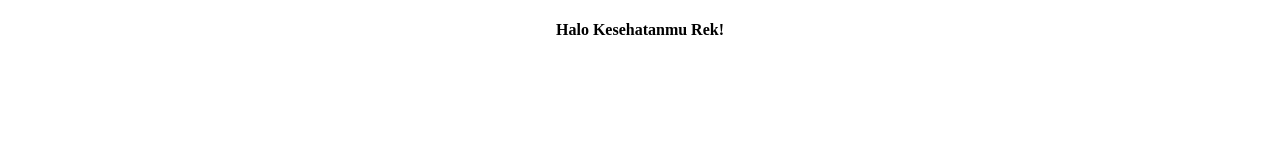
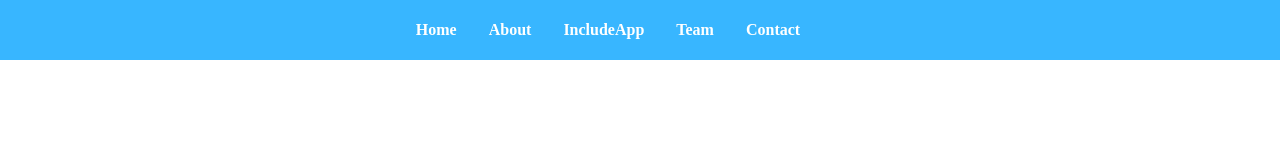
Before and after one commit to afanfian/Landingpage_Saviestance, a plain HTML site: page Tampilan.html in a window 1280 px wide. Drawn offline with Linux system fonts and the light colour scheme.

Commit message:
Update Navbar

```diff
--- a/Style.css
+++ b/Style.css
@@ -1,3 +1,61 @@
-.container {
-    text-align: center;
+nav {
+    position: fixed;
+    background-color: #38B6FF;
+    top: 0;
+    left: 0;
+    z-index: 100;
+    width: 100vw;
+    display: flex;
 }
+
+nav ul {
+    padding: .3rem 0;
+    width: 100vw;
+    border-radius: #fff;
+    display: flex;
+    justify-content: center;
+    align-items: center;
+    margin: 1rem 6rem 1rem 0;
+}
+
+ul li {
+    list-style: none;
+    margin-left: 2rem;
+}
+
+li a {
+    text-decoration: none;
+    font-weight: bold;
+    light-height: 1.6;
+    font-size: 1em;
+    color: #fff;
+
+.logo {
+    height: 3rem;
+}
+
+.nav-li:after {
+    content: '';
+    display: block;
+    margin-left: -10%;
+    height: .1rem;
+    width: 0px;
+    background: transparent;
+    transition: width .5s ease, background-color .5s ease;
+}
+
+.nav-li:hover:after {
+    width: 120%;
+    background: #fff;
+}
+
+#Web-Logo:first-child {
+    margin-right: auto;
+    margin-left: 4rem;
+}
+
+@media only screen and (max-width: 600px) {
+    ul li {
+        margin-left: 1rem;
+    }
+}
--- a/Tampilan.html
+++ b/Tampilan.html
@@ -7,6 +7,15 @@
         <link rel="stylesheet" href="Style.css">
     </head>
     <body>
+        <nav>
+            <ul>
+                <li><a href="#Home" class="nav-li">Home</a></li>
+                <li><a href="#About" class="nav-li">About</a></li>
+                <li><a href="#IncludeApp" class="nav-li">IncludeApp</a></li>
+                <li><a href="#Team" class="nav-li">Team</a></li>
+                <li><a href="#Contact" class="nav-li">Contact</a></li>
+            </ul>
+        </nav>
         <section class="container">
             <h4>Halo Kesehatanmu Rek!</h4>
         </section>
```
